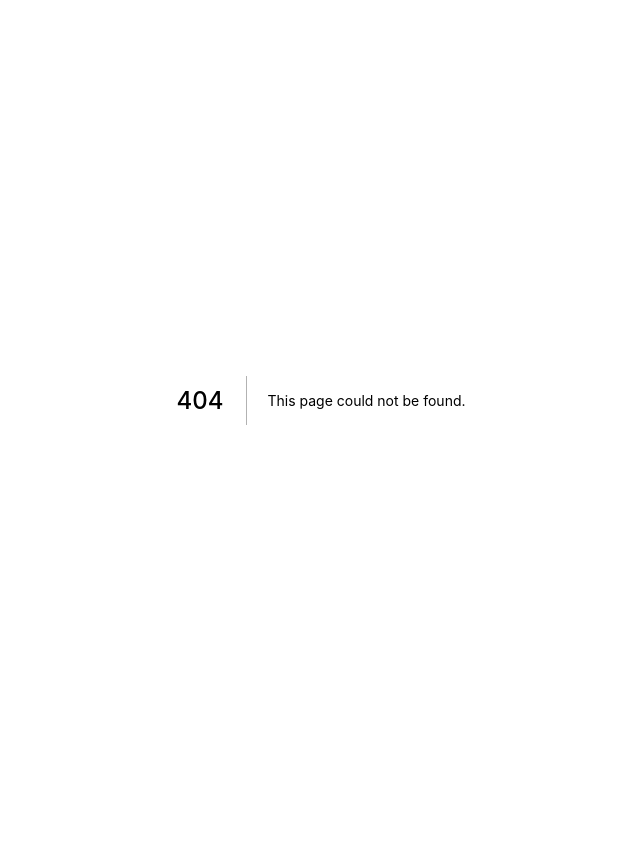
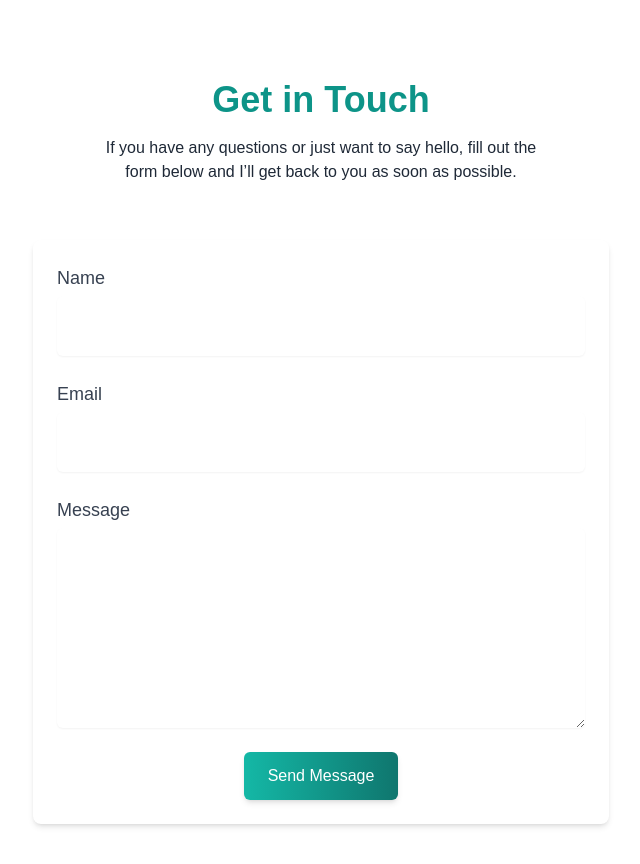
Before and after one commit to moses0x/Portfolio, a Next.js app: page /contact in a window 1280 px wide. Before the commit this address had no page. Shown: the whole page, without its empty margins (319-959 px from the left). Before the commit the page ends 800 px from the top, so only its background shows below. Built offline with nearby package versions, Linux system fonts and the light colour scheme.

Commit message:
Create contact.jsx

```diff
--- /dev/null
+++ b/pages/contact.jsx
@@ -0,0 +1,110 @@
+import Head from "next/head";
+import { useState } from "react";
+
+export default function Contact() {
+  const [formData, setFormData] = useState({
+    name: "",
+    email: "",
+    message: "",
+  });
+  const [formSent, setFormSent] = useState(false);
+
+  const handleChange = (e) => {
+    const { name, value } = e.target;
+    setFormData({
+      ...formData,
+      [name]: value,
+    });
+  };
+
+  const handleSubmit = async (e) => {
+    e.preventDefault();
+    // Handle form submission logic
+    setFormSent(true);
+  };
+
+  return (
+    <div className="bg-white dark:bg-gray-900 min-h-screen px-10 py-10 md:px-20 lg:px-40">
+      <Head>
+        <title>Moses Ajila</title>
+        <meta name="description" content="Contact form page" />
+      </Head>
+      <main>
+        <section className="text-center py-10">
+          <h2 className="text-4xl font-semibold text-teal-600 dark:text-teal-400">
+            Get in Touch
+          </h2>
+          <p className="text-md py-4 leading-6 text-gray-800 dark:text-gray-200 max-w-md mx-auto">
+            If you have any questions or just want to say hello, fill out the form below and I’ll get back to you as soon as possible.
+          </p>
+        </section>
+        <section className="max-w-xl mx-auto">
+          {formSent ? (
+            <div className="text-center py-10">
+              <h3 className="text-lg font-medium text-teal-600 dark:text-teal-400">Thank You!</h3>
+              <p className="text-md py-4 text-gray-800 dark:text-gray-200">
+                Your message has been sent. I will get back to you shortly.
+              </p>
+            </div>
+          ) : (
+            <form onSubmit={handleSubmit} className="space-y-6 bg-white dark:bg-gray-800 p-6 rounded-lg shadow-md">
+              <div>
+                <label htmlFor="name" className="block text-lg font-medium text-gray-700 dark:text-gray-300">
+                  Name
+                </label>
+                <input
+                  type="text"
+                  id="name"
+                  name="name"
+                  value={formData.name}
+                  onChange={handleChange}
+                  required
+                  className="mt-1 block w-full border-gray-300 rounded-md shadow-sm dark:bg-gray-700 dark:border-gray-600 dark:text-gray-200 text-lg py-6 px-6 focus:border-teal-500 focus:ring focus:ring-teal-500 focus:ring-opacity-50"
+                  style={{ height: '60px' }} // Adjust height to match ChatGPT's input size
+                />
+              </div>
+              <div>
+                <label htmlFor="email" className="block text-lg font-medium text-gray-700 dark:text-gray-300">
+                  Email
+                </label>
+                <input
+                  type="email"
+                  id="email"
+                  name="email"
+                  value={formData.email}
+                  onChange={handleChange}
+                  required
+                  className="mt-1 block w-full border-gray-300 rounded-md shadow-sm dark:bg-gray-700 dark:border-gray-600 dark:text-gray-200 text-lg py-4 px-6 focus:border-teal-500 focus:ring focus:ring-teal-500 focus:ring-opacity-50"
+                  style={{ height: '60px' }} // Adjust height to match ChatGPT's input size
+                />
+              </div>
+              <div>
+                <label htmlFor="message" className="block text-lg font-medium text-gray-700 dark:text-gray-300">
+                  Message
+                </label>
+                <textarea
+                  id="message"
+                  name="message"
+                  value={formData.message}
+                  onChange={handleChange}
+                  required
+                  rows="6"
+                  className="mt-1 block w-full border-gray-300 rounded-md shadow-sm dark:bg-gray-700 dark:border-gray-600 dark:text-gray-200 text-lg py-4 px-6 focus:border-teal-500 focus:ring focus:ring-teal-500 focus:ring-opacity-50"
+                  style={{ minHeight: '150px' }} // Make textarea taller
+                />
+              </div>
+              <div className="text-center">
+                <button
+                  type="submit"
+                  className="bg-gradient-to-r from-teal-500 to-teal-700 text-white px-6 py-3 rounded-md shadow-md hover:from-teal-600 hover:to-teal-800 focus:outline-none focus:ring-2 focus:ring-teal-500 focus:ring-opacity-50"
+                >
+                  Send Message
+                </button>
+              </div>
+            </form>
+          )}
+        </section>
+      </main>
+    </div>
+  );
+}
```
